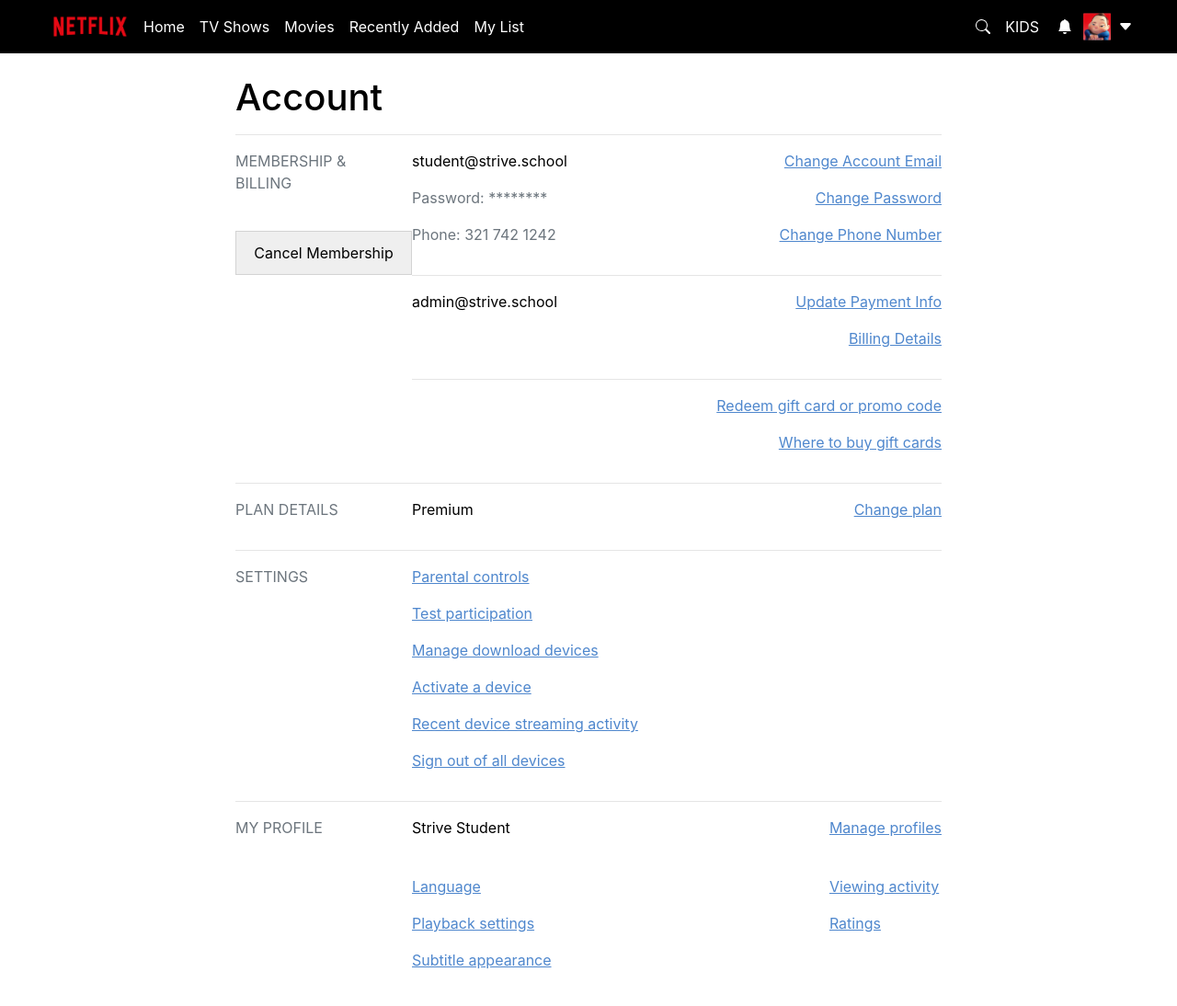
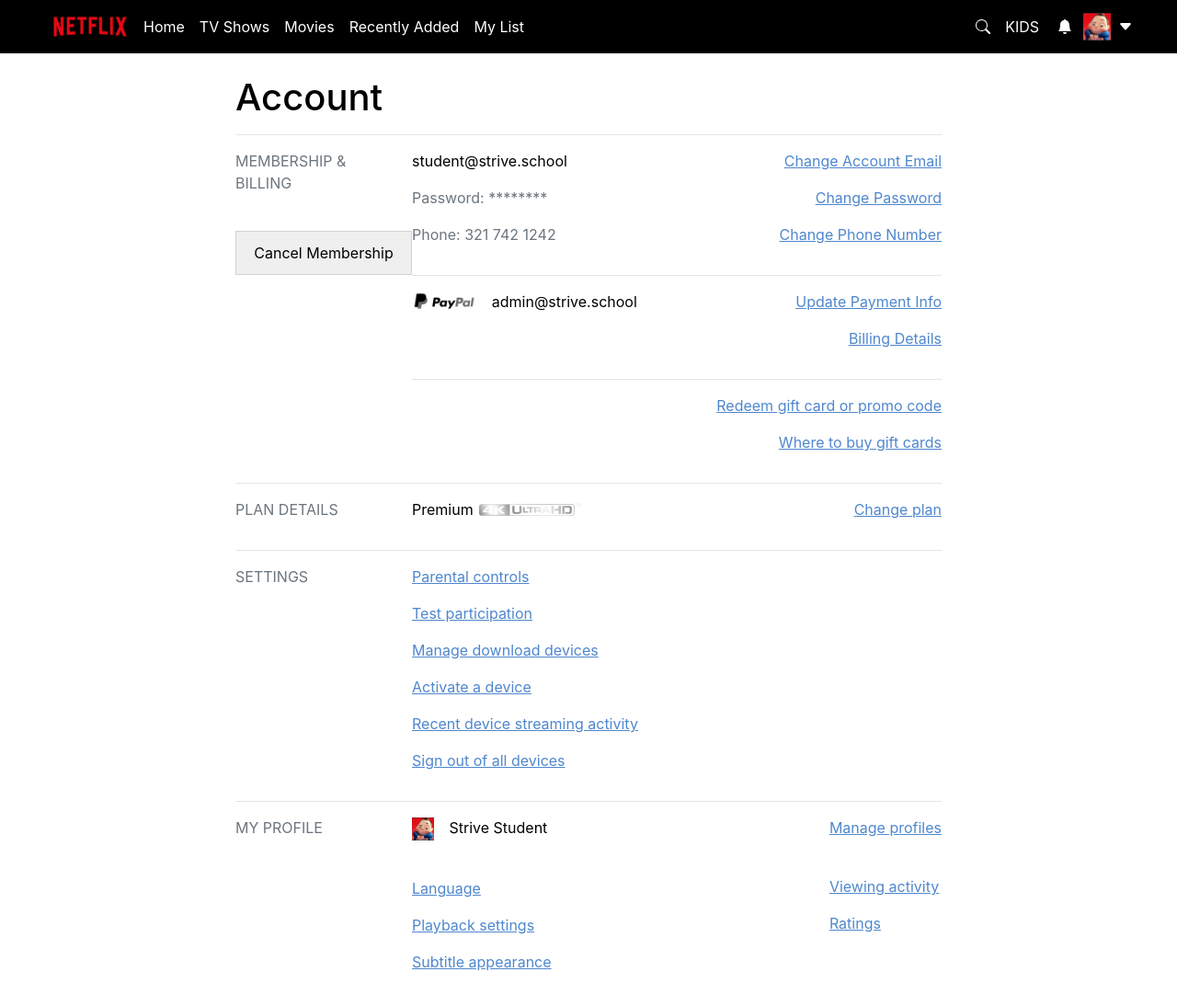
Before and after one commit to milesbb/W6-D5-HMWK, a plain HTML site: page settings.html in a window 1280 px wide. Shown: the whole page at 92% size. Drawn offline with nearby package versions, Linux system fonts and the light colour scheme.

Commit message:
added logos

```diff
--- a/settings.html
+++ b/settings.html
@@ -156,7 +156,8 @@
                 </div>
                 <hr>
                 <div class="d-flex justify-content-between">
-                    <div>
+                    <div class="d-flex">
+                        <img src="assets/paypal-logo-black-and-white.png" height="23rem" class="mr-3">
                         <p>admin@strive.school</p>
                     </div>
                     <div class="text-right">
@@ -182,8 +183,9 @@
             </div>
             <div class="m-auto w-75">
                 <div class="d-flex justify-content-between">
-                    <div class="text-left">
+                    <div class="text-left d-flex">
                         <p>Premium</p>
+                        <img src="assets/ultrahd.png" class="mr-3" height="25rem">
                     </div>
                     <div class="text-right">
                         <p class="link">Change plan</p>
@@ -219,7 +221,7 @@
             <div class="m-auto w-75">
                 <div class="d-flex justify-content-between">
                     <div class="text-left">
-                        <p>Strive Student</p>
+                        <p><img src="assets/avatar.png" class="mr-3" height="25rem">Strive Student</p>
                         <br>
                         <p class="link">Language</p>
                         <p class="link">Playback settings</p>
```
Also changed, not shown: assets/paypal-logo-black-and-white.png (added), assets/ultrahd.png (added).
